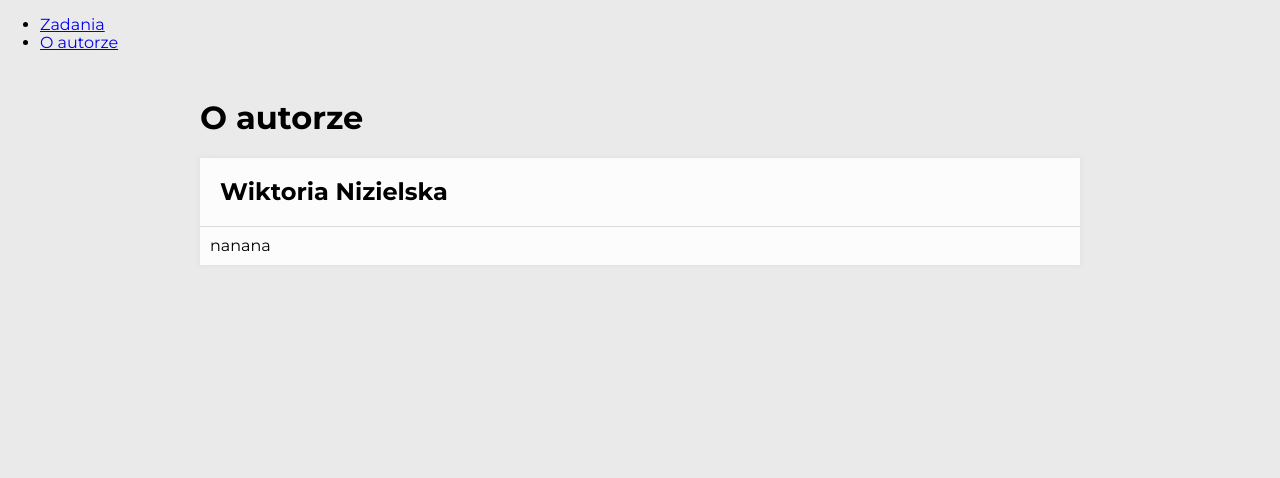
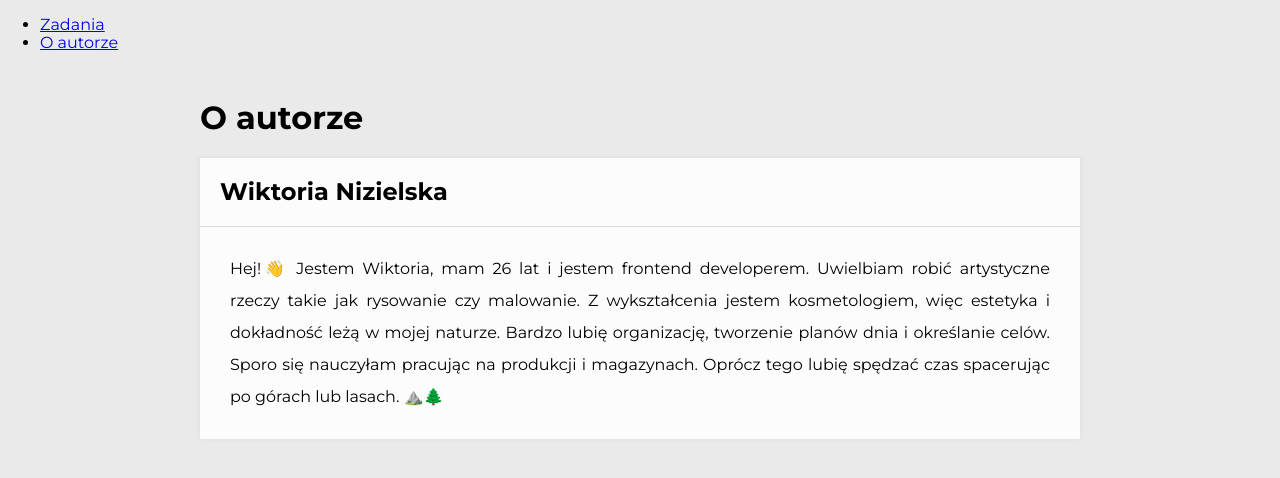
Before and after one commit to WiktoriaNizielska/todo-list-react, a React (Create React App) app: page /#/author in a window 1280 px wide. Shown: the top 478 px of the page. Built offline with nearby package versions, Linux system fonts and the light colour scheme.

Commit message:
text in AuthorPage modified and styled

```diff
--- a/src/features/author/AuthorPage.js
+++ b/src/features/author/AuthorPage.js
@@ -1,6 +1,7 @@
 import Container from "../../common/Container";
 import Header from "../../common/Header";
 import Section from "../../common/Section";
+import { Wrapper } from "./styled";
 
 export default () => (
   <Container>
@@ -8,7 +9,9 @@ export default () => (
     <Section
       title="Wiktoria Nizielska"
       body={
-        <>nanana</>
+        <Wrapper>
+          Hej!👋 Jestem Wiktoria, mam 26 lat i jestem frontend developerem. Uwielbiam robić artystyczne rzeczy takie jak rysowanie czy malowanie. Z wykształcenia jestem kosmetologiem, więc estetyka i dokładność leżą w mojej naturze. Bardzo lubię organizację, tworzenie planów dnia i określanie celów. Sporo się nauczyłam pracując na produkcji i magazynach. Oprócz tego lubię spędzać czas spacerując po górach lub lasach. ⛰️🌲
+        </Wrapper>
       }
     />
   </Container>
--- /dev/null
+++ b/src/features/author/styled.js
@@ -0,0 +1,7 @@
+import styled from "styled-components";
+
+export const Wrapper = styled.p`
+    line-height: 2;
+    padding: 0 20px;
+    text-align: justify;
+`;
```
